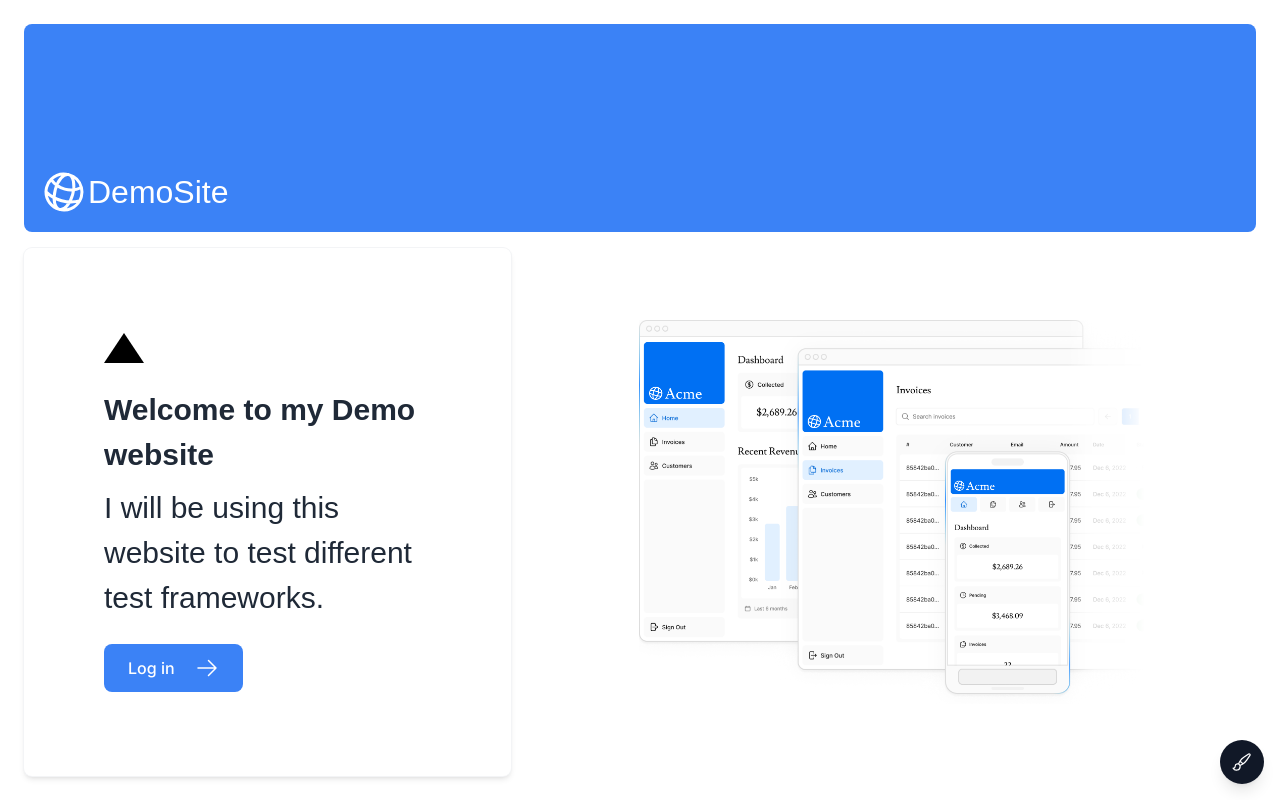
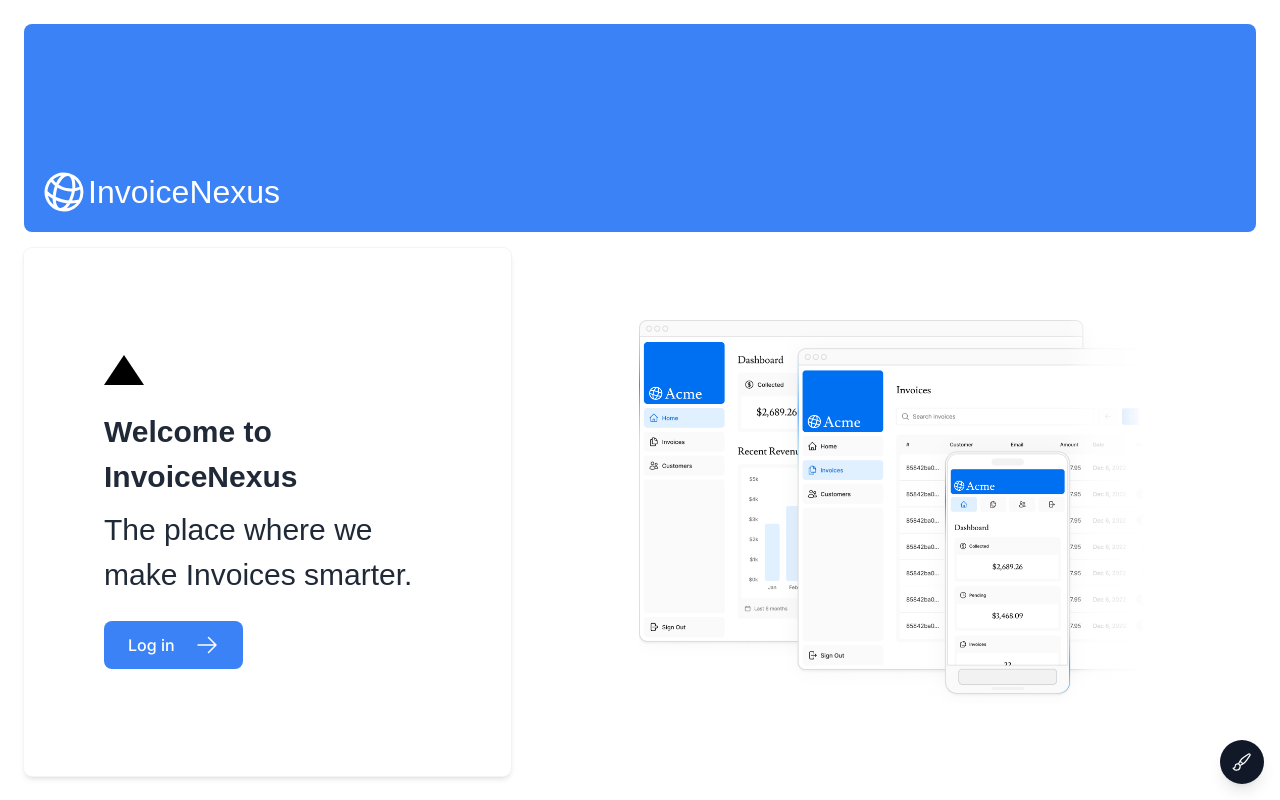
Before and after one commit to BogdanFAndrei/NextJS_Website, a Next.js app: page / in a window 1280 px wide. Built offline with nearby package versions, Linux system fonts and the light colour scheme; a web font is replaced by a local one.

Commit message:
Reorganize repository structure

```diff
--- a/app/page.tsx
+++ b/app/page.tsx
@@ -20,10 +20,10 @@ export default function Page() {
         <div className={`flex flex-col justify-center gap-6 rounded-lg bg-${theme.background} px-6 py-10 md:w-2/5 md:px-20 shadow-md ring-1 ring-${theme.border}-100`}>
           <div className="h-0 w-0 border-b-[30px] border-l-[20px] border-r-[20px] border-b-black border-l-transparent border-r-transparent" />
           <p className={`${lusitana.className} text-xl text-${theme.text}-800 md:text-3xl md:leading-normal`}>
-            <strong>Welcome to my Demo website</strong>
+            <strong>Welcome to InvoiceNexus</strong>
           </p>
           <p className={`${lusitana.className} text-xl text-${theme.text}-800 md:text-3xl md:leading-normal -mt-4`}>
-            I will be using this website to test different test frameworks.
+            The place where we make Invoices smarter.
           </p>
           <Link
             href="/login"
--- a/app/ui/acme-logo.tsx
+++ b/app/ui/acme-logo.tsx
@@ -7,7 +7,7 @@ export default function AcmeLogo() {
       className={`${lusitana.className} flex flex-row items-center leading-none text-white`}
     >
       <GlobeAltIcon className="h-12 w-12 rotate-[15deg]" />
-      <p className="text-[32px]">DemoSite</p>
+      <p className="text-[32px]">InvoiceNexus</p>
     </div>
   );
 }
```
